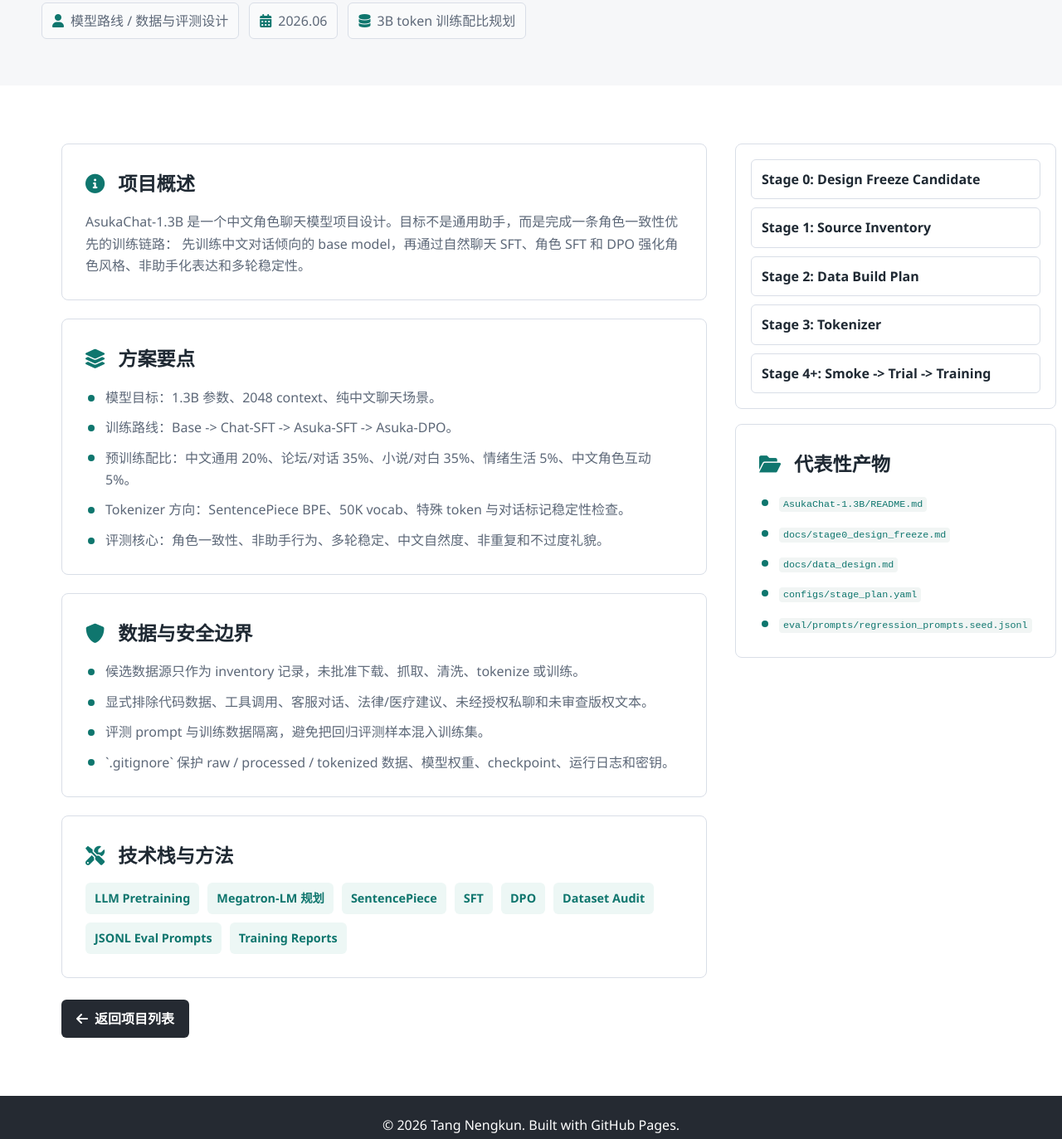
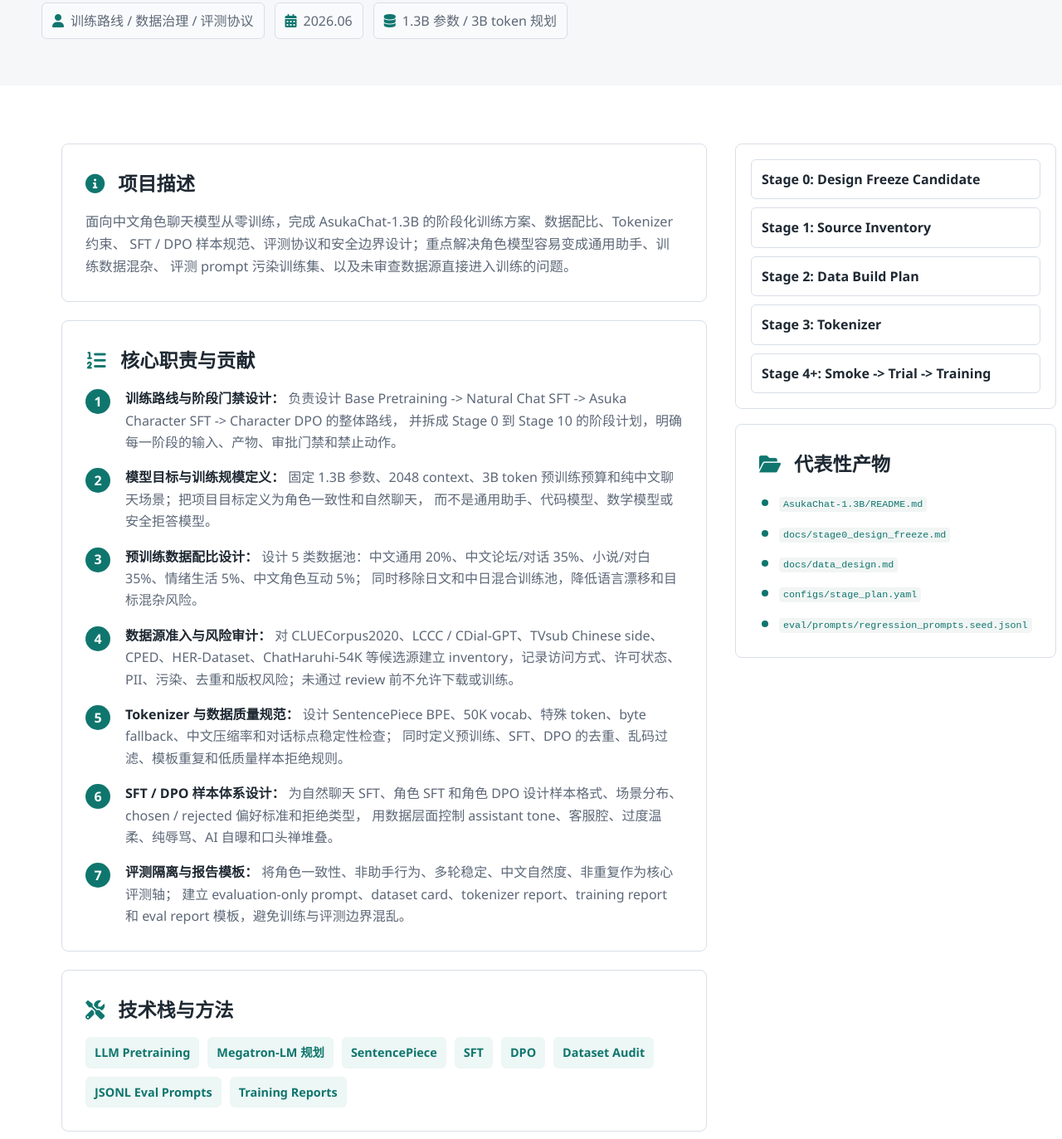
Before and after one commit to johntnk/Tangnengkun.github.io, a plain HTML site: page project2.html in a window 1280 px wide. Shown: the part 299-1672 px from the top of the page at 83% size. Drawn offline with Linux system fonts and the light colour scheme.

Commit message:
Refine project experience pages

```diff
--- a/project2.html
+++ b/project2.html
@@ -3,7 +3,7 @@
 <head>
     <meta charset="UTF-8">
     <meta name="viewport" content="width=device-width, initial-scale=1.0">
-    <title>AsukaChat-1.3B 中文角色模型方案 | 项目详情</title>
+    <title>AsukaChat-1.3B：中文角色聊天模型训练方案 | 项目详情</title>
     <link rel="stylesheet" href="style.css">
     <link rel="stylesheet" href="https://cdnjs.cloudflare.com/ajax/libs/font-awesome/6.0.0-beta3/css/all.min.css">
 </head>
@@ -22,48 +22,69 @@
     <main>
         <section class="detail-hero container">
             <p class="eyebrow">LLM 训练设计与数据治理</p>
-            <h1>AsukaChat-1.3B 中文角色模型方案</h1>
+            <h1>AsukaChat-1.3B：中文角色聊天模型训练方案</h1>
             <p class="detail-summary">
                 面向 1.3B 参数中文角色聊天模型，设计从 Base Pretraining 到 Natural Chat SFT、Character SFT、
                 Character DPO 的完整阶段计划。当前项目处于设计冻结候选与数据源评审阶段，尚未下载数据或训练模型。
             </p>
             <div class="project-meta">
-                <span class="meta-item"><i class="fas fa-user"></i> 模型路线 / 数据与评测设计</span>
+                <span class="meta-item"><i class="fas fa-user"></i> 训练路线 / 数据治理 / 评测协议</span>
                 <span class="meta-item"><i class="fas fa-calendar-alt"></i> 2026.06</span>
-                <span class="meta-item"><i class="fas fa-database"></i> 3B token 训练配比规划</span>
+                <span class="meta-item"><i class="fas fa-database"></i> 1.3B 参数 / 3B token 规划</span>
             </div>
         </section>
 
         <section class="section-band">
             <div class="container detail-layout">
                 <div>
-                    <section class="content-section">
-                        <h2><i class="fas fa-info-circle"></i> 项目概述</h2>
-                        <p>
-                            AsukaChat-1.3B 是一个中文角色聊天模型项目设计。目标不是通用助手，而是完成一条角色一致性优先的训练链路：
-                            先训练中文对话倾向的 base model，再通过自然聊天 SFT、角色 SFT 和 DPO 强化角色风格、非助手化表达和多轮稳定性。
+                    <section class="content-section resume-section">
+                        <h2><i class="fas fa-info-circle"></i> 项目描述</h2>
+                        <p class="resume-description">
+                            面向中文角色聊天模型从零训练，完成 AsukaChat-1.3B 的阶段化训练方案、数据配比、Tokenizer 约束、
+                            SFT / DPO 样本规范、评测协议和安全边界设计；重点解决角色模型容易变成通用助手、训练数据混杂、
+                            评测 prompt 污染训练集、以及未审查数据源直接进入训练的问题。
                         </p>
                     </section>
 
-                    <section class="content-section">
-                        <h2><i class="fas fa-layer-group"></i> 方案要点</h2>
-                        <ul class="feature-list">
-                            <li>模型目标：1.3B 参数、2048 context、纯中文聊天场景。</li>
-                            <li>训练路线：Base -> Chat-SFT -> Asuka-SFT -> Asuka-DPO。</li>
-                            <li>预训练配比：中文通用 20%、论坛/对话 35%、小说/对白 35%、情绪生活 5%、中文角色互动 5%。</li>
-                            <li>Tokenizer 方向：SentencePiece BPE、50K vocab、特殊 token 与对话标记稳定性检查。</li>
-                            <li>评测核心：角色一致性、非助手行为、多轮稳定、中文自然度、非重复和不过度礼貌。</li>
-                        </ul>
-                    </section>
-
-                    <section class="content-section">
-                        <h2><i class="fas fa-shield-alt"></i> 数据与安全边界</h2>
-                        <ul class="feature-list">
-                            <li>候选数据源只作为 inventory 记录，未批准下载、抓取、清洗、tokenize 或训练。</li>
-                            <li>显式排除代码数据、工具调用、客服对话、法律/医疗建议、未经授权私聊和未审查版权文本。</li>
-                            <li>评测 prompt 与训练数据隔离，避免把回归评测样本混入训练集。</li>
-                            <li>`.gitignore` 保护 raw / processed / tokenized 数据、模型权重、checkpoint、运行日志和密钥。</li>
-                        </ul>
+                    <section class="content-section resume-section">
+                        <h2><i class="fas fa-list-ol"></i> 核心职责与贡献</h2>
+                        <ol class="contribution-list">
+                            <li>
+                                <strong>训练路线与阶段门禁设计：</strong>
+                                负责设计 Base Pretraining -> Natural Chat SFT -> Asuka Character SFT -> Character DPO 的整体路线，
+                                并拆成 Stage 0 到 Stage 10 的阶段计划，明确每一阶段的输入、产物、审批门禁和禁止动作。
+                            </li>
+                            <li>
+                                <strong>模型目标与训练规模定义：</strong>
+                                固定 1.3B 参数、2048 context、3B token 预训练预算和纯中文聊天场景；把项目目标定义为角色一致性和自然聊天，
+                                而不是通用助手、代码模型、数学模型或安全拒答模型。
+                            </li>
+                            <li>
+                                <strong>预训练数据配比设计：</strong>
+                                设计 5 类数据池：中文通用 20%、中文论坛/对话 35%、小说/对白 35%、情绪生活 5%、中文角色互动 5%；
+                                同时移除日文和中日混合训练池，降低语言漂移和目标混杂风险。
+                            </li>
+                            <li>
+                                <strong>数据源准入与风险审计：</strong>
+                                对 CLUECorpus2020、LCCC / CDial-GPT、TVsub Chinese side、CPED、HER-Dataset、ChatHaruhi-54K
+                                等候选源建立 inventory，记录访问方式、许可状态、PII、污染、去重和版权风险；未通过 review 前不允许下载或训练。
+                            </li>
+                            <li>
+                                <strong>Tokenizer 与数据质量规范：</strong>
+                                设计 SentencePiece BPE、50K vocab、特殊 token、byte fallback、中文压缩率和对话标点稳定性检查；
+                                同时定义预训练、SFT、DPO 的去重、乱码过滤、模板重复和低质量样本拒绝规则。
+                            </li>
+                            <li>
+                                <strong>SFT / DPO 样本体系设计：</strong>
+                                为自然聊天 SFT、角色 SFT 和角色 DPO 设计样本格式、场景分布、chosen / rejected 偏好标准和拒绝类型，
+                                用数据层面控制 assistant tone、客服腔、过度温柔、纯辱骂、AI 自曝和口头禅堆叠。
+                            </li>
+                            <li>
+                                <strong>评测隔离与报告模板：</strong>
+                                将角色一致性、非助手行为、多轮稳定、中文自然度、非重复作为核心评测轴；
+                                建立 evaluation-only prompt、dataset card、tokenizer report、training report 和 eval report 模板，避免训练与评测边界混乱。
+                            </li>
+                        </ol>
                     </section>
 
                     <section class="content-section">
--- a/style.css
+++ b/style.css
@@ -459,6 +459,46 @@
     color: var(--muted);
 }
 
+.resume-description {
+    font-size: 1.02rem;
+    color: var(--ink);
+}
+
+.contribution-list {
+    counter-reset: item;
+    list-style: none;
+    display: grid;
+    gap: 16px;
+    margin-top: 14px;
+}
+
+.contribution-list li {
+    counter-increment: item;
+    position: relative;
+    padding-left: 48px;
+    color: var(--muted);
+}
+
+.contribution-list li::before {
+    content: counter(item);
+    position: absolute;
+    left: 0;
+    top: 2px;
+    width: 30px;
+    height: 30px;
+    border-radius: 50%;
+    display: inline-flex;
+    align-items: center;
+    justify-content: center;
+    background: var(--teal);
+    color: #ffffff;
+    font-weight: 800;
+}
+
+.contribution-list strong {
+    color: var(--ink);
+}
+
 .feature-list {
     list-style: none;
     display: grid;
```
Also changed, not shown: index.html (+13 -13 lines), project1.html (+46 -30 lines), project3.html (+45 -29 lines).
